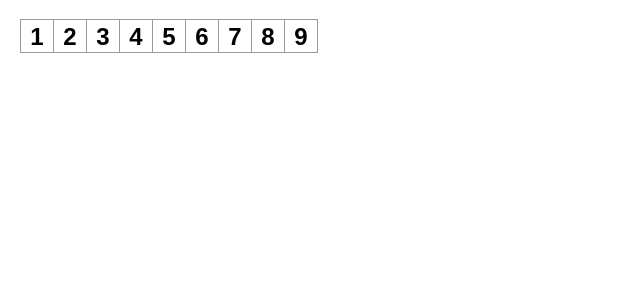
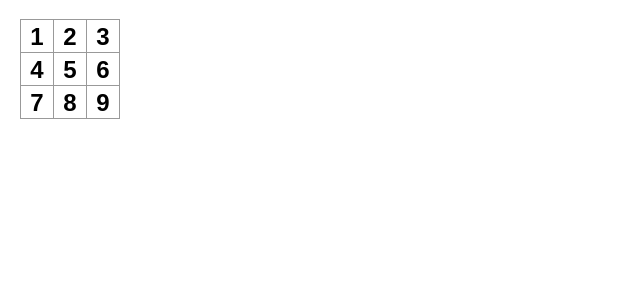
Before and after one commit to wintonml/mic-mac-moe, a React (Create React App) app: page / in a window 1280 px wide. Shown: the top 300 px of the page, without its empty margins (0-640 px from the left). Built offline with nearby package versions, Linux system fonts and the light colour scheme.

Commit message:
Create board component

```diff
--- a/src/App.js
+++ b/src/App.js
@@ -1,16 +1,22 @@
 // Fragments <></> are used to return a group of JSX elements in a return statement
-export default function Square() {
+export default function Board() {
   return (
     <>
+      <div className="board-row">
         <button className="square">1</button>
         <button className="square">2</button>
         <button className="square">3</button>
+      </div>
+      <div className="board-row">
         <button className="square">4</button>
         <button className="square">5</button>
         <button className="square">6</button>
+      </div>
+      <div className="board-row">
         <button className="square">7</button>
         <button className="square">8</button>
         <button className="square">9</button>
+      </div>
     </>
   );
 }
```
Lines whose indentation alone changed are shown as unchanged.
